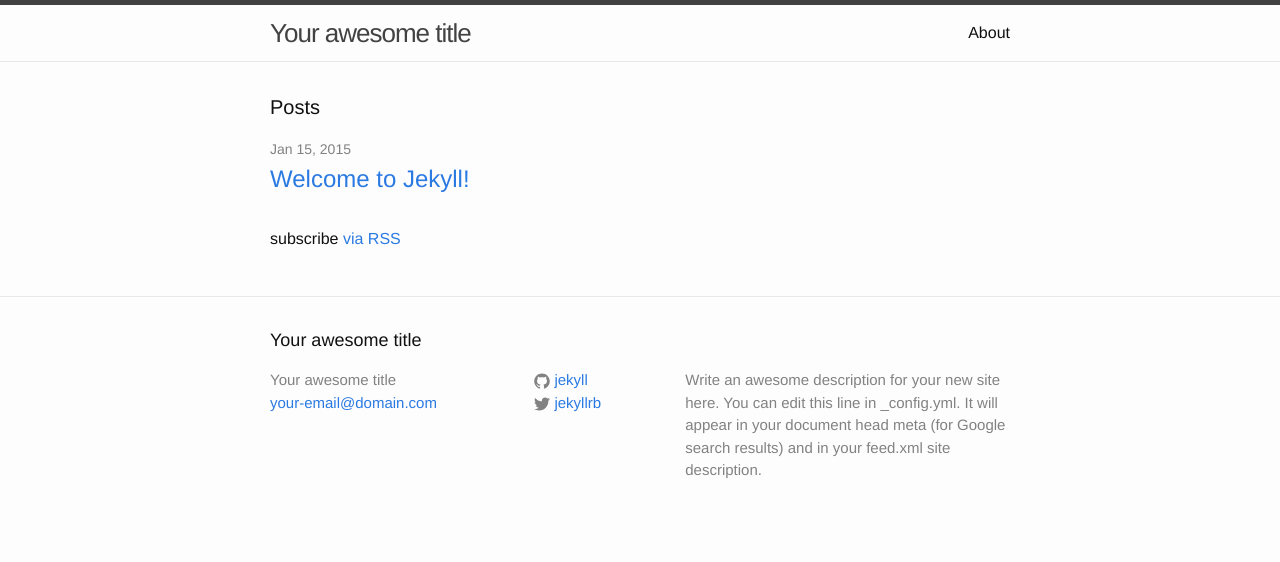
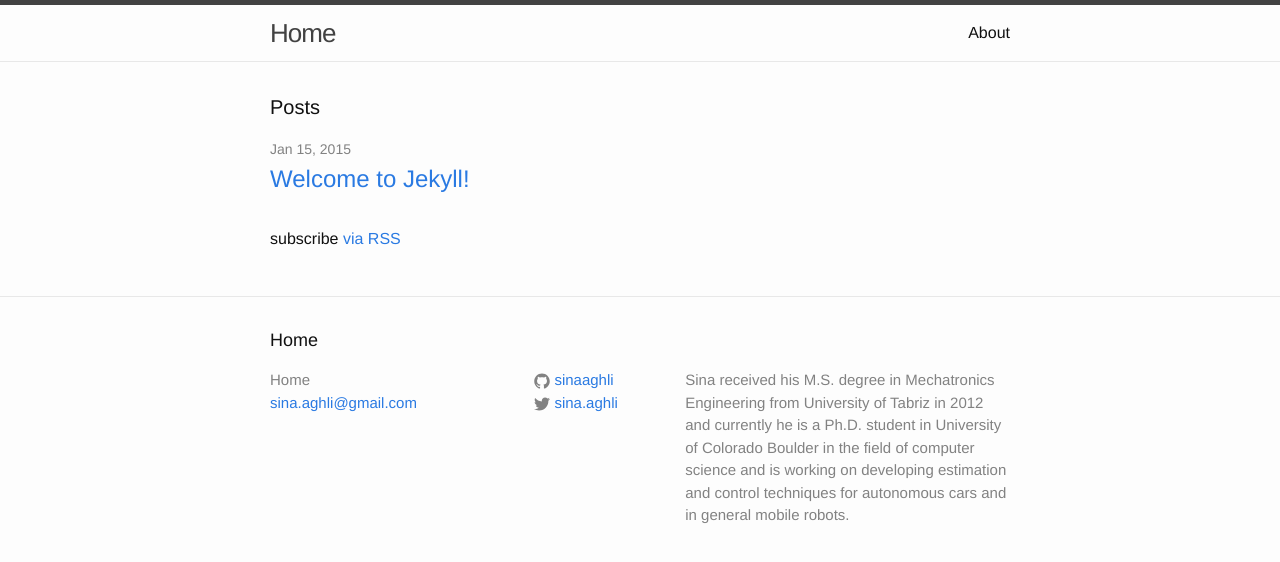
Before and after one commit to sinaaghli/sinaaghli.github.io, a Jekyll site: the page built from index.html, in a window 1280 px wide. Shown: the top 562 px of the page. Built offline with Jekyll 4.4.1, drawn with Linux system fonts in a browser that asks for light colours.

Commit message:
some edits

```diff
--- a/_config.yml
+++ b/_config.yml
@@ -1,14 +1,15 @@
 # Site settings
-title: Your awesome title
-email: your-email@domain.com
+title: Home
+email: sina.aghli@gmail.com
 description: > # this means to ignore newlines until "baseurl:"
-  Write an awesome description for your new site here. You can edit this
-  line in _config.yml. It will appear in your document head meta (for
-  Google search results) and in your feed.xml site description.
+ Sina received his M.S. degree in Mechatronics Engineering from University of Tabriz
+ in 2012 and currently he is a Ph.D. student in University of Colorado Boulder in the
+ field of computer science and is working on developing estimation and control
+ techniques for autonomous cars and in general mobile robots.
 baseurl: "" # the subpath of your site, e.g. /blog/
 url: "http://yourdomain.com" # the base hostname & protocol for your site
-twitter_username: jekyllrb
-github_username:  jekyll
+twitter_username: sina.aghli
+github_username:  sinaaghli
 
 # Build settings
 markdown: kramdown
```
